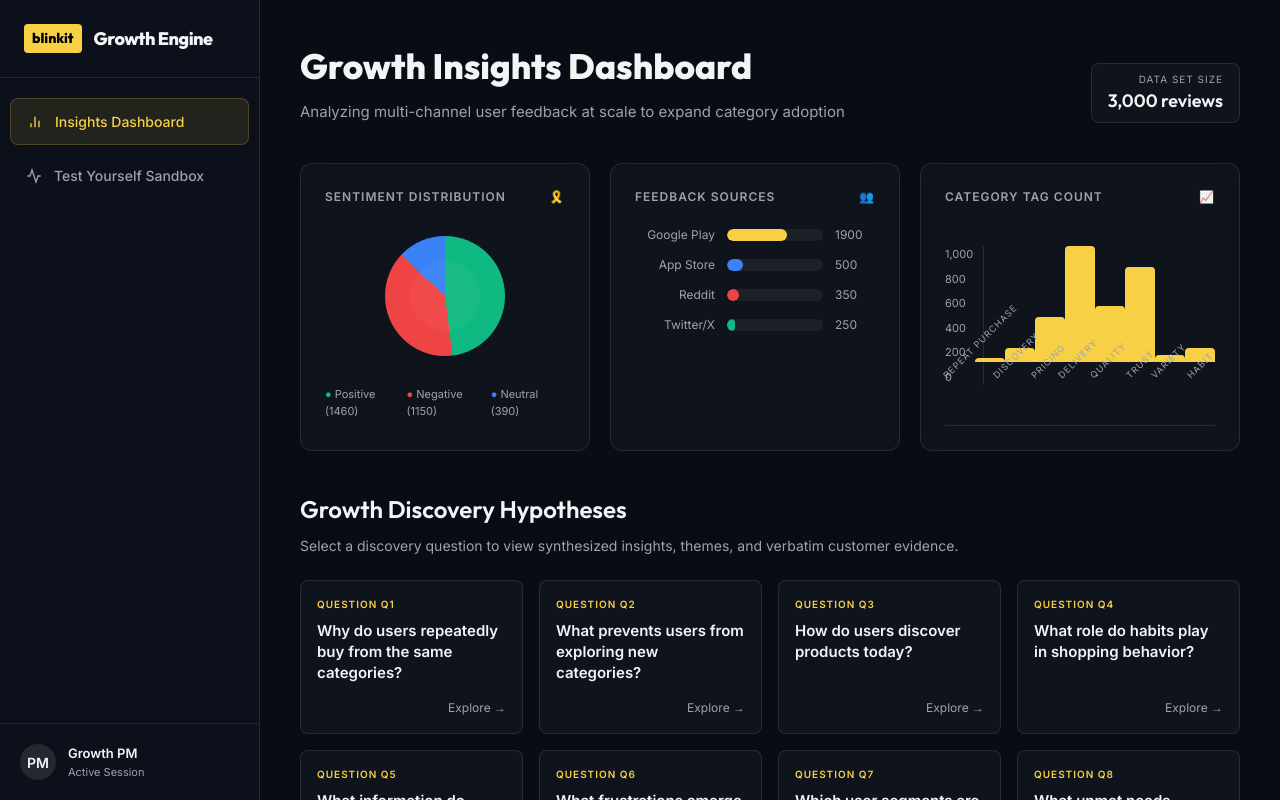
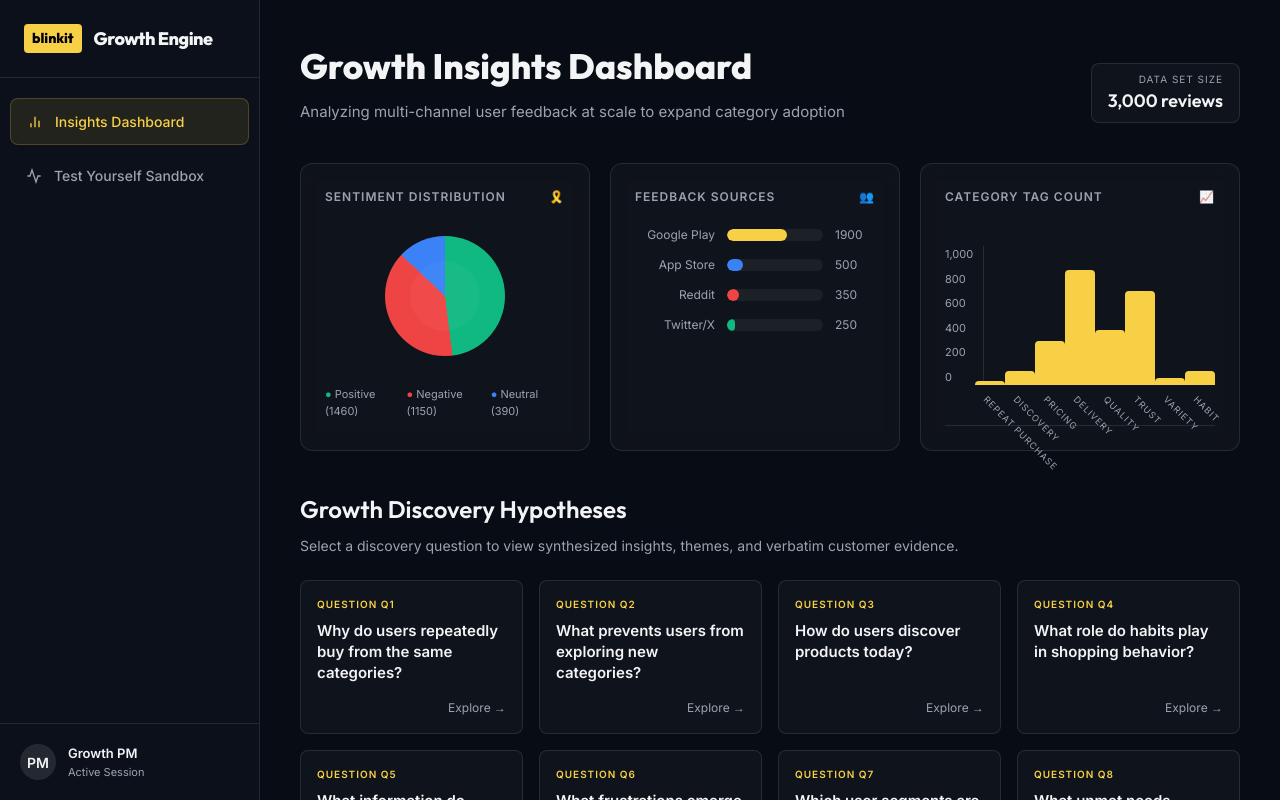
Before and after one commit to apanda007-Noida/Blinkit-Graduation-Project-Nextleap-, a Next.js app in the folder discovery-engine/: page / in a window 1280 px wide. Built offline with nearby package versions, Linux system fonts and the light colour scheme.

Commit message:
fix: perfectly align and position x-axis labels on category tag count chart

```diff
--- a/discovery-engine/src/app/globals.css
+++ b/discovery-engine/src/app/globals.css
@@ -651,6 +651,7 @@ h1, h2, h3, h4, .outfit {
   align-items: center;
   width: 30px;
   height: 100%;
+  position: relative;
 }
 .v-bar-fill {
   width: 100%;
@@ -658,11 +659,14 @@ h1, h2, h3, h4, .outfit {
   border-radius: 4px 4px 0 0;
 }
 .v-bar-label {
+  position: absolute;
+  top: 100%;
+  left: 50%;
   font-size: 9px;
   color: var(--text-muted);
-  transform: rotate(-45deg);
+  transform: rotate(45deg);
   transform-origin: top left;
-  margin-top: 10px;
+  margin-top: 8px;
   white-space: nowrap;
   letter-spacing: 1px;
 }
```
